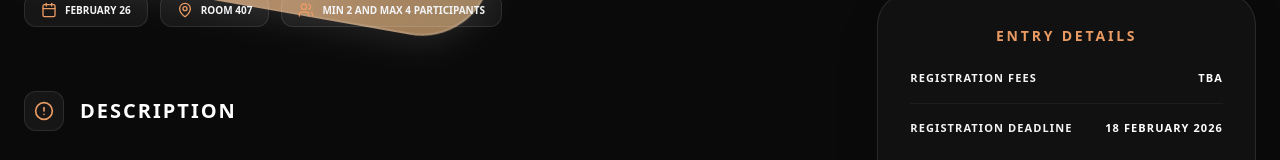
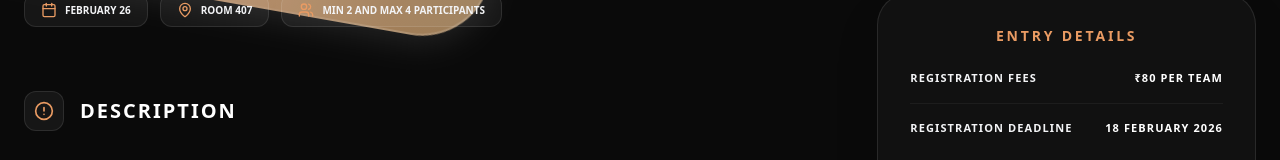
Before and after one commit to alfacodingclub/Tech-samaaroh-2026, a Next.js app: page /events/brand-bot in a window 1280 px wide. Shown: the part 615-775 px from the top of the page. Built offline with nearby package versions, Linux system fonts and the light colour scheme.

Commit message:
add updates 5.0

```diff
--- a/app/events/[id]/page.jsx
+++ b/app/events/[id]/page.jsx
@@ -289,7 +289,7 @@ const eventData = {
     // name: "Brand Bot",
     link: "/clubs/apex",
     organizers: "APEX",
-    fees: "TBA",
+    fees: "₹80 per team",
     deadline: "18 February 2026",
     // tagline: "Prompt the Future. Pitch the Vision.",
     timing: "February 26",
```
